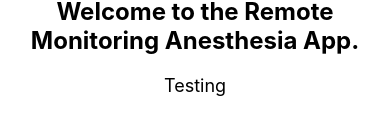
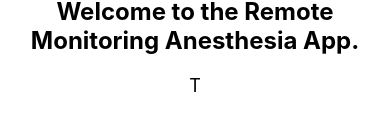
Before and after one commit to ethanmizuno16/Capstone, a React Native app in the folder or-app/: screen / in a window 390 px wide. Shown: the part 366-500 px from the top of the page. Built offline with nearby package versions, Linux system fonts and the light colour scheme.

Commit message:
Changed description

```diff
--- a/or-app/App.js
+++ b/or-app/App.js
@@ -6,7 +6,7 @@ export default function App() {
     <View style={styles.container}>
       <Text style={styles.title}>Welcome to the Remote Monitoring Anesthesia App.</Text>
       <Text style={styles.description}>
-        Testing
+        T
       </Text>
     </View>
   );
```
